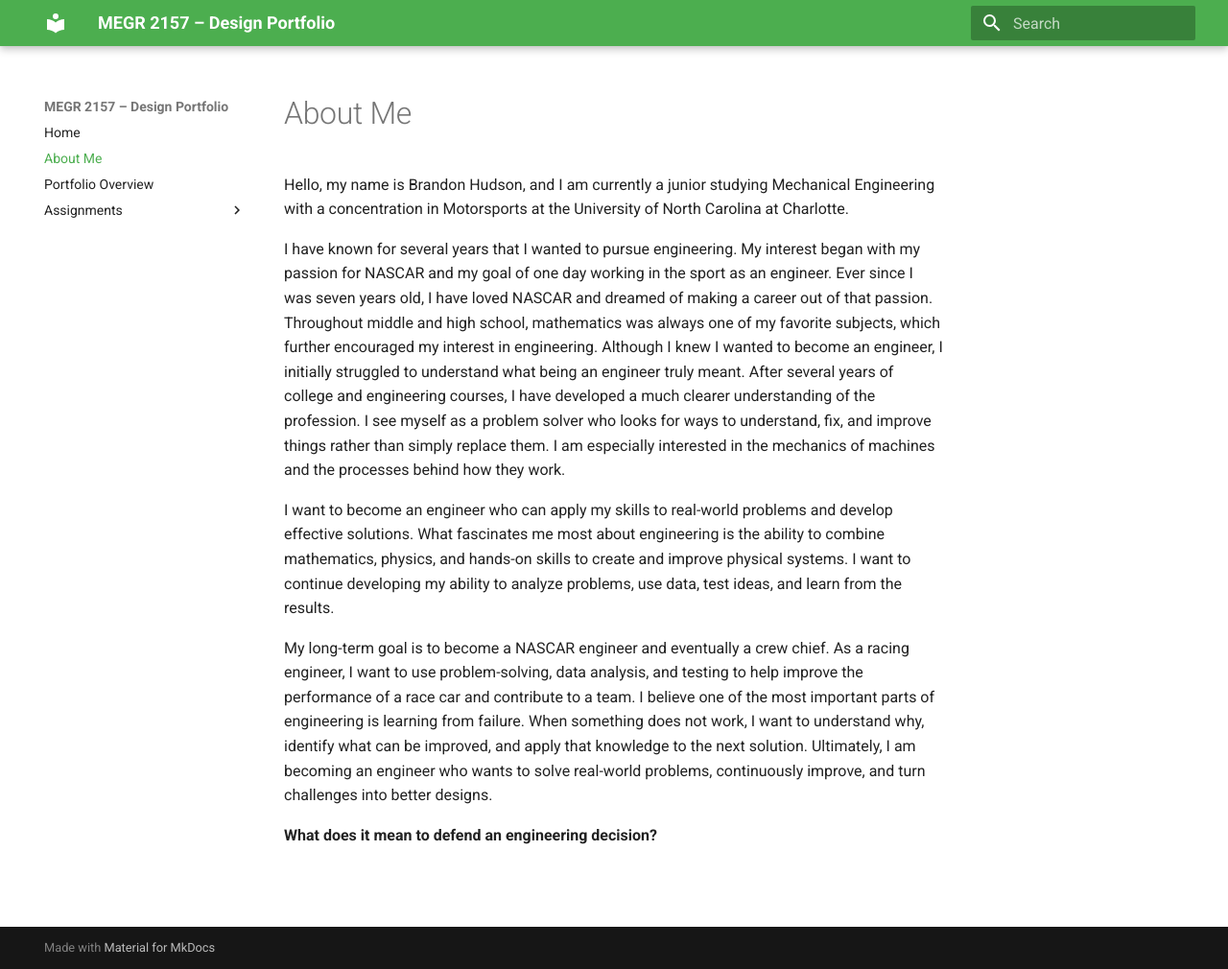
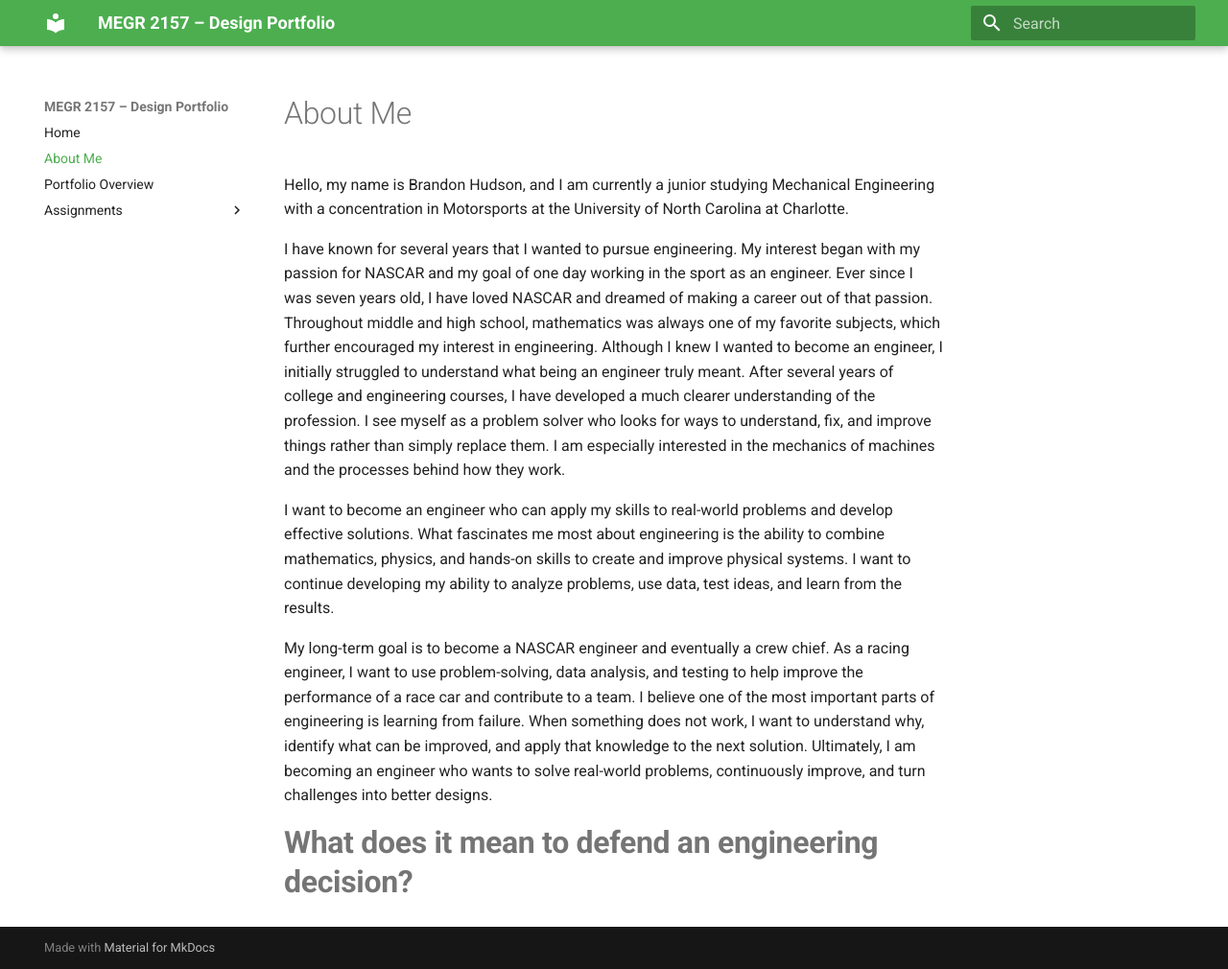
Before and after one commit to brandonhudson11/megr2157-portfolio, an MkDocs documentation site: the page built from docs/aboutme/index.md, in a window 1280 px wide and 1010 px high. Shown: the whole window at 96% size. Built offline with MkDocs 1.6.1 and Material for MkDocs 9.7.7, drawn with Linux system fonts in a browser that asks for light colours.

```diff
--- a/docs/aboutme/index.md
+++ b/docs/aboutme/index.md
@@ -8,4 +8,4 @@ I want to become an engineer who can apply my skills to real-world problems and
 My long-term goal is to become a NASCAR engineer and eventually a crew chief. As a racing engineer, I want to use problem-solving, data analysis, and testing to help improve the performance of a race car and contribute to a team. I believe one of the most important parts of engineering is learning from failure. When something does not work, I want to understand why, identify what can be improved, and apply that knowledge to the next solution. Ultimately, I am becoming an engineer who wants to solve real-world problems, continuously improve, and turn challenges into better designs.
 
 
-**What does it mean to defend an engineering decision?**
+#**What does it mean to defend an engineering decision?**
```
